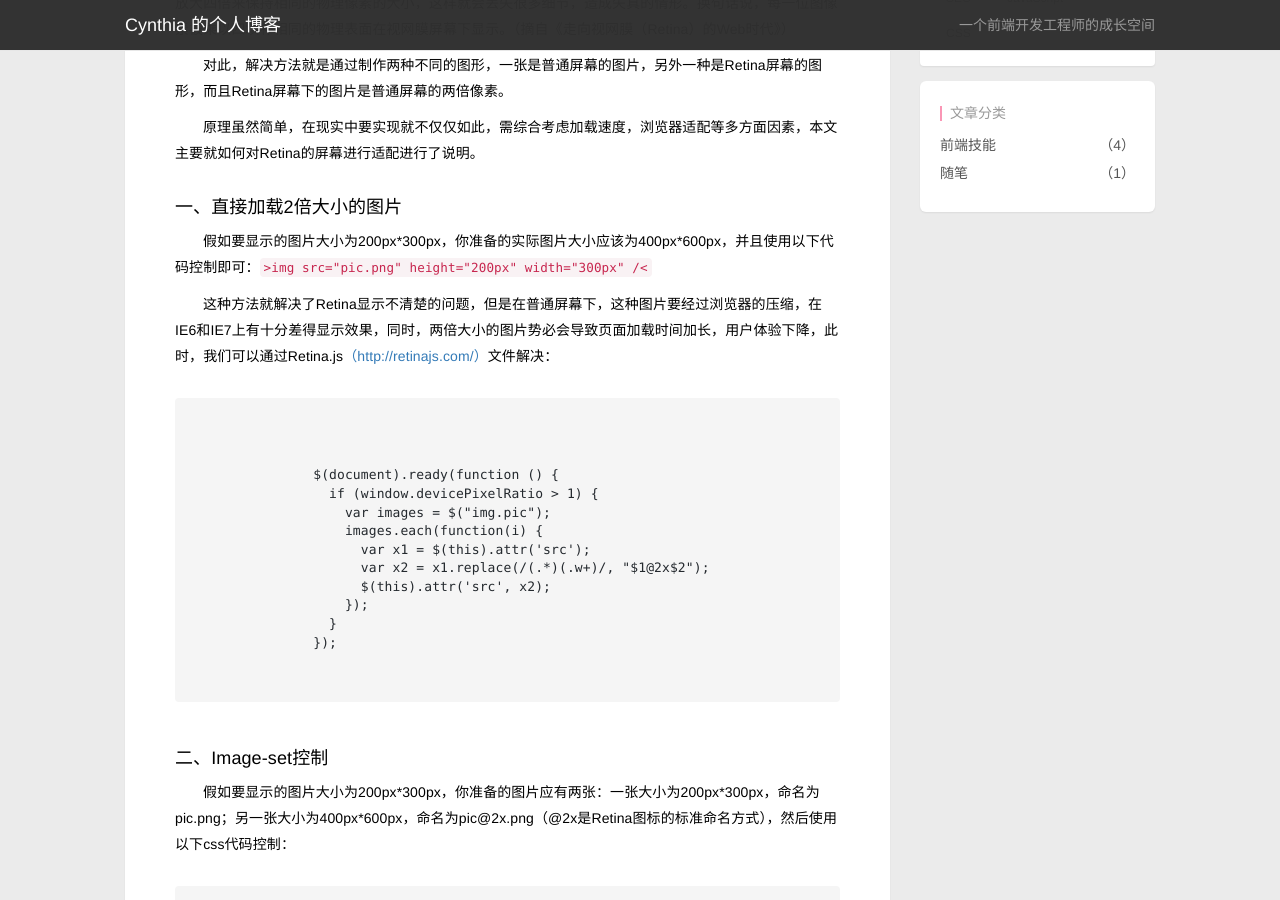
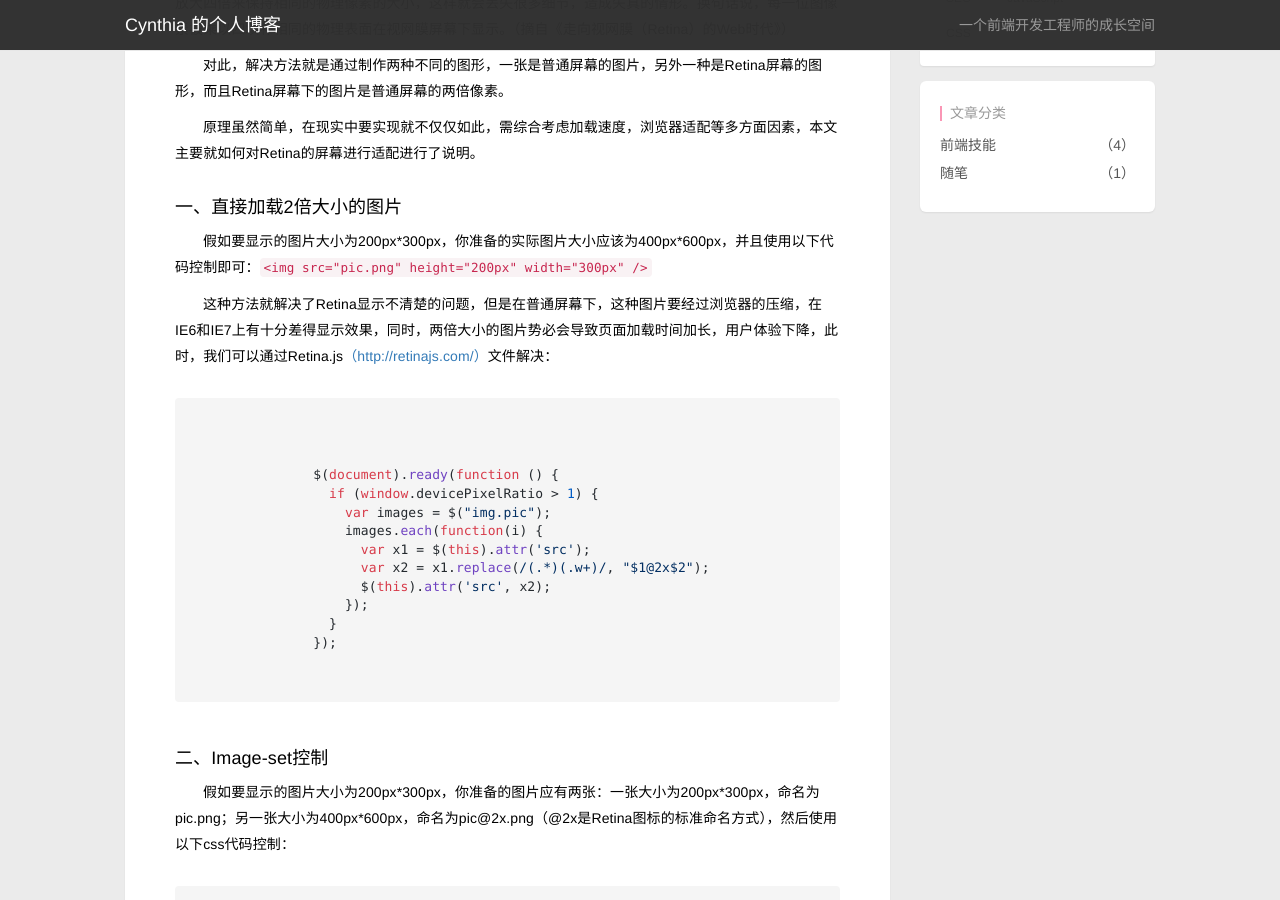
Before and after one commit to ChengYiFan/Blog, a Jekyll site: the page built from _posts/2015-08-29-how-page-adapter-retina-screen.html, in a window 1280 px wide and 900 px high, scrolled down 385 px. Built offline with Jekyll 4.4.1, drawn with Linux system fonts in a browser that asks for light colours; nearby versions of some CDN libraries; Markdown is read by kramdown in place of the engine named in the settings.

Commit message:
update posts

```diff
--- a/_posts/2015-08-29-how-page-adapter-retina-screen.html
+++ b/_posts/2015-08-29-how-page-adapter-retina-screen.html
@@ -17,10 +17,10 @@ excerpt: 随着2012年苹果发布第一款Retina Macbook Pro（以下简称RMBP
     <p>&nbsp;&nbsp;&nbsp;&nbsp;&nbsp;&nbsp;&nbsp;对此，解决方法就是通过制作两种不同的图形，一张是普通屏幕的图片，另外一种是Retina屏幕的图形，而且Retina屏幕下的图片是普通屏幕的两倍像素。</p>
     <p>&nbsp;&nbsp;&nbsp;&nbsp;&nbsp;&nbsp;&nbsp;原理虽然简单，在现实中要实现就不仅仅如此，需综合考虑加载速度，浏览器适配等多方面因素，本文主要就如何对Retina的屏幕进行适配进行了说明。</p>
     <h4>一、直接加载2倍大小的图片</h4>
-    <p>&nbsp;&nbsp;&nbsp;&nbsp;&nbsp;&nbsp;&nbsp;假如要显示的图片大小为200px*300px，你准备的实际图片大小应该为400px*600px，并且使用以下代码控制即可：<code>&gt;img src="pic.png" height="200px" width="300px" /&lt;</code></p>
+    <p>&nbsp;&nbsp;&nbsp;&nbsp;&nbsp;&nbsp;&nbsp;假如要显示的图片大小为200px*300px，你准备的实际图片大小应该为400px*600px，并且使用以下代码控制即可：<code>&lt;img src="pic.png" height="200px" width="300px" /&gt;</code></p>
     <p>&nbsp;&nbsp;&nbsp;&nbsp;&nbsp;&nbsp;&nbsp;这种方法就解决了Retina显示不清楚的问题，但是在普通屏幕下，这种图片要经过浏览器的压缩，在IE6和IE7上有十分差得显示效果，同时，两倍大小的图片势必会导致页面加载时间加长，用户体验下降，此时，我们可以通过Retina.js<a href="http://imulus.github.io/retinajs/" target="__blank">（http://retinajs.com/）</a>文件解决：</p>
     <pre>
-    <code class="html">
+    <code class="javascript">
         <img class="pic" src="pic.png" height="200px" width="300px"/>
 		<script type="text/javascript">
 		$(document).ready(function () {
```
